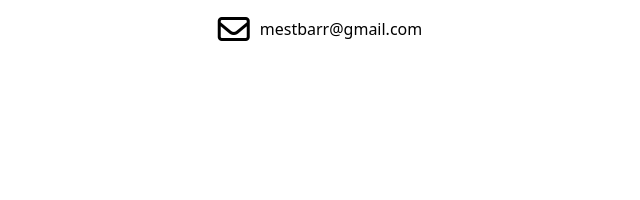
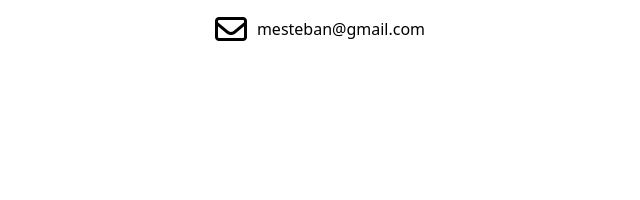
Before and after one commit to estmaria/estmaria.github.io, a plain HTML site: page index.html in a window 1280 px wide. Shown: the part 3436-3636 px from the top of the page, 35-675 px from the left. Drawn offline with nearby package versions, Linux system fonts and the light colour scheme.

Commit message:
Update index.html

```diff
--- a/index.html
+++ b/index.html
@@ -229,7 +229,7 @@
                         <div class="d-flex align-items-center">
                             <i class='fa fa-envelope-o fa-2x'></i>
                             <div style="margin-left: 10px;">
-                                <a href="mailto:mestbarr@gmail.com">mestbarr@gmail.com</a>
+                                <a href="mailto:mesteban@gmail.com">mesteban@gmail.com</a>
                             </div>
                         </div>
                     </div>
```
